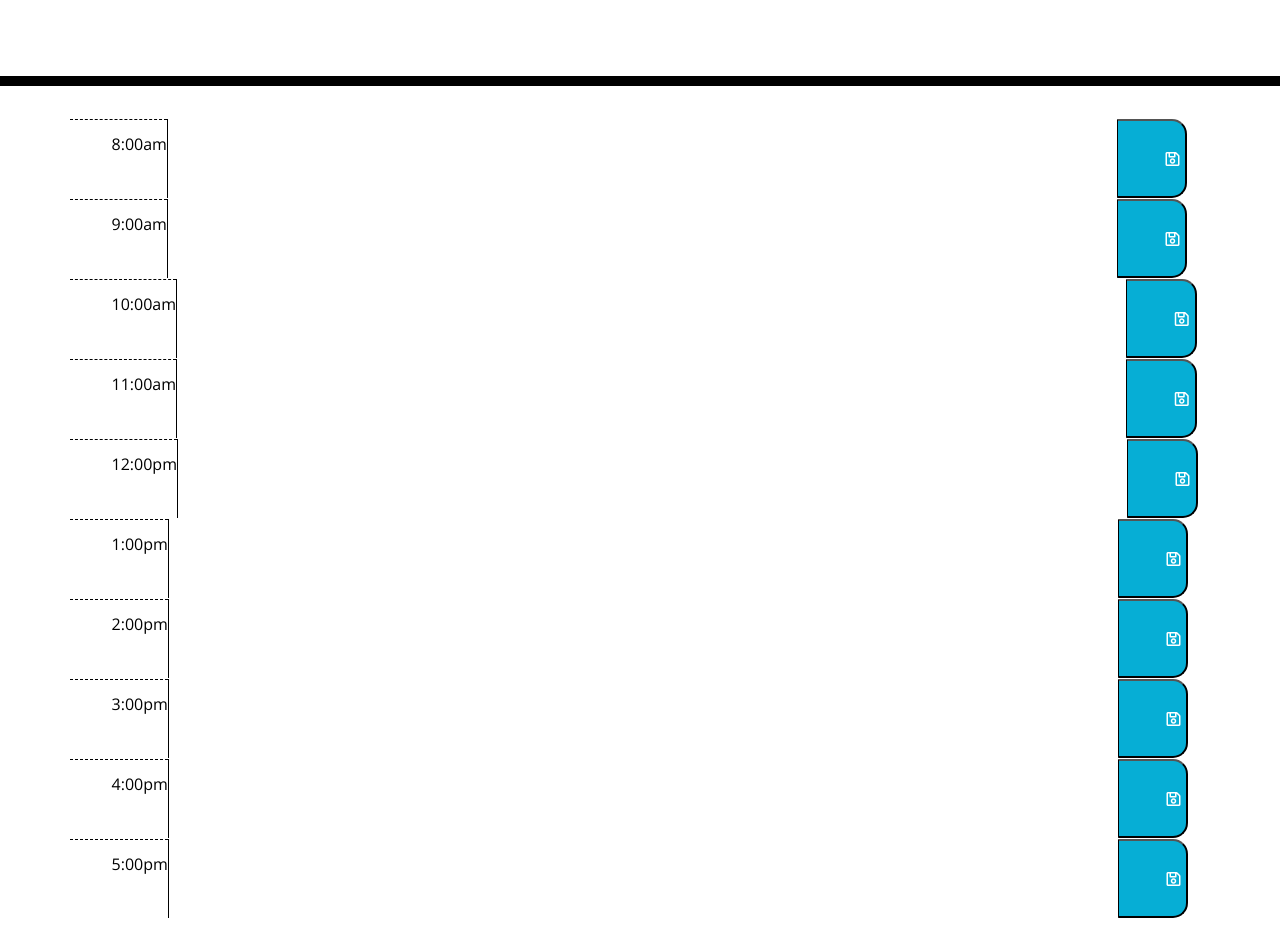
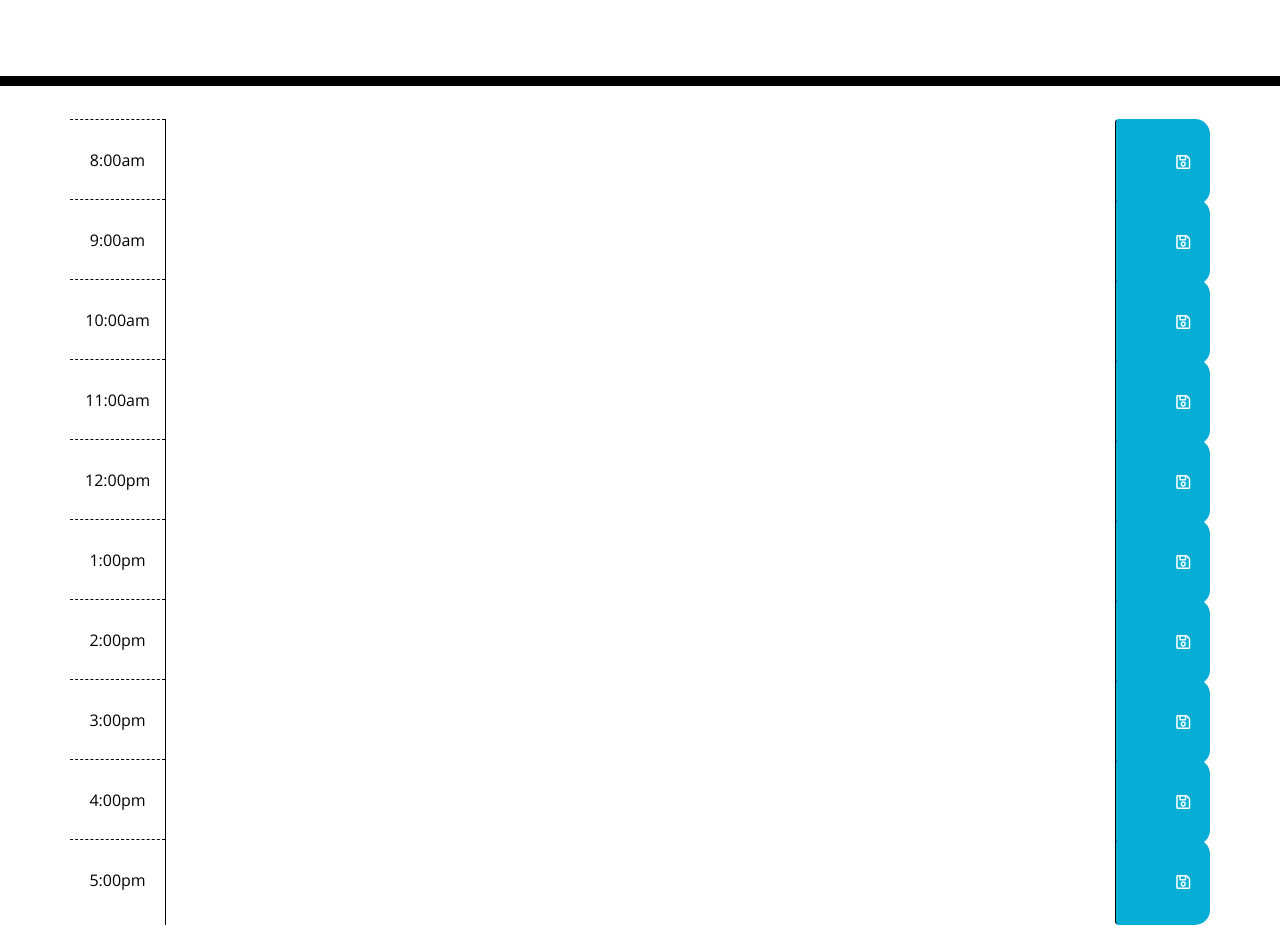
Before and after one commit to jones9682/Third-Party-APIs-Work-Day-Scheduler, a plain HTML site: page index.html in a window 1280 px wide. Shown: the part 182-1107 px from the top of the page. Drawn offline with nearby package versions, Linux system fonts and the light colour scheme.

Commit message:
formatted layout to center time in blocks

```diff
--- a/index.html
+++ b/index.html
@@ -30,99 +30,98 @@
     </header>
     <div class="container">
       <!-- Timeblocks go here -->
-      <div class="row">
-        <div class="hour">
+      <div class="row time-block">
+        <div class="col-md-1 hour">
           8:00am
         </div>
-        <textarea class="col-10"></textarea>
-        <button class="saveBtn">
+        <textarea class="col-md-10 description"></textarea>
+        <button class="btn saveBtn col-md-1">
           <i class="far fa-save"></i>
         </button>
       </div>
-      <div class="row">
-        <div class="hour">
+      <div class="row time-block">
+        <div class="col-md-1 hour">
           9:00am
         </div>
-        <textarea class="col-10"></textarea>
-        <button class="saveBtn">
+        <textarea class="col-md-10 description"></textarea>
+        <button class="btn saveBtn col-md-1">
           <i class="far fa-save"></i>
         </button>
       </div>
-      <div class="row">
-        <div class="hour">
+      <div class="row time-block">
+        <div class="col-md-1 hour">
           10:00am
         </div>
-        <textarea class="col-10"></textarea>
-        <button class="saveBtn">
+        <textarea class="col-md-10 description"></textarea>
+        <button class="btn saveBtn col-md-1">
           <i class="far fa-save"></i>
         </button>
       </div>
-      <div class="row">
-        <div class="hour">
+      <div class="row time-block">
+        <div class="col-md-1 hour">
           11:00am
         </div>
-        <textarea class="col-10"></textarea>
-        <button class="saveBtn">
+        <textarea class="col-md-10 description"></textarea>
+        <button class="btn saveBtn col-md-1">
           <i class="far fa-save"></i>
         </button>
       </div>
-      <div class="row">
-        <div class="hour">
+      <div class="row time-block">
+        <div class="col-md-1 hour">
           12:00pm
         </div>
-        <textarea class="col-10"></textarea>
-        <button class="saveBtn">
+        <textarea class="col-md-10 description"></textarea>
+        <button class="btn saveBtn col-md-1">
           <i class="far fa-save"></i>
         </button>
       </div>
-      <div class="row">
-        <div class="hour">
+      <div class="row time-block">
+        <div class="col-md-1 hour">
           1:00pm
         </div>
-        <textarea class="col-10"></textarea>
-        <button class="saveBtn">
+        <textarea class="col-md-10 description"></textarea>
+        <button class="btn saveBtn col-md-1">
           <i class="far fa-save"></i>
         </button>
       </div>
-      <div class="row">
-        <div class="hour">
+      <div class="row time-block">
+        <div class="col-md-1 hour">
           2:00pm
         </div>
-        <textarea class="col-10"></textarea>
-        <button class="saveBtn">
+        <textarea class="col-md-10 description"></textarea>
+        <button class="btn saveBtn col-md-1">
           <i class="far fa-save"></i>
         </button>
       </div>
-      <div class="row">
-        <div class="hour">
+      <div class="row time-block">
+        <div class="col-md-1 hour">
           3:00pm
         </div>
-        <textarea class="col-10"></textarea>
-        <button class="saveBtn">
+        <textarea class="col-md-10 description"></textarea>
+        <button class="btn saveBtn col-md-1">
           <i class="far fa-save"></i>
         </button>
       </div>
-      <div class="row">
-        <div class="hour">
+      <div class="row time-block">
+        <div class="col-md-1 hour">
           4:00pm
         </div>
-        <textarea class="col-10"></textarea>
-        <button class="saveBtn">
+        <textarea class="col-md-10 description"></textarea>
+        <button class="btn saveBtn col-md-1">
           <i class="far fa-save"></i>
         </button>
       </div>
-      <div class="row">
-        <div class="hour">
+      <div class="row time-block">
+        <div class="col-md-1 hour">
           5:00pm
         </div>
-        <textarea class="col-10"></textarea>
-        <button class="saveBtn">
+        <textarea class="col-md-10 description"></textarea>
+        <button class="btn saveBtn col-md-1">
           <i class="far fa-save"></i>
         </button>
       </div>
-    </div>
-
     <script src="https://code.jquery.com/jquery-3.4.1.min.js"></script>
     <script src="https://cdnjs.cloudflare.com/ajax/libs/moment.js/2.24.0/moment.min.js"></script>
+    <script src="script.js"></script>
   </body>
 </html>
```
